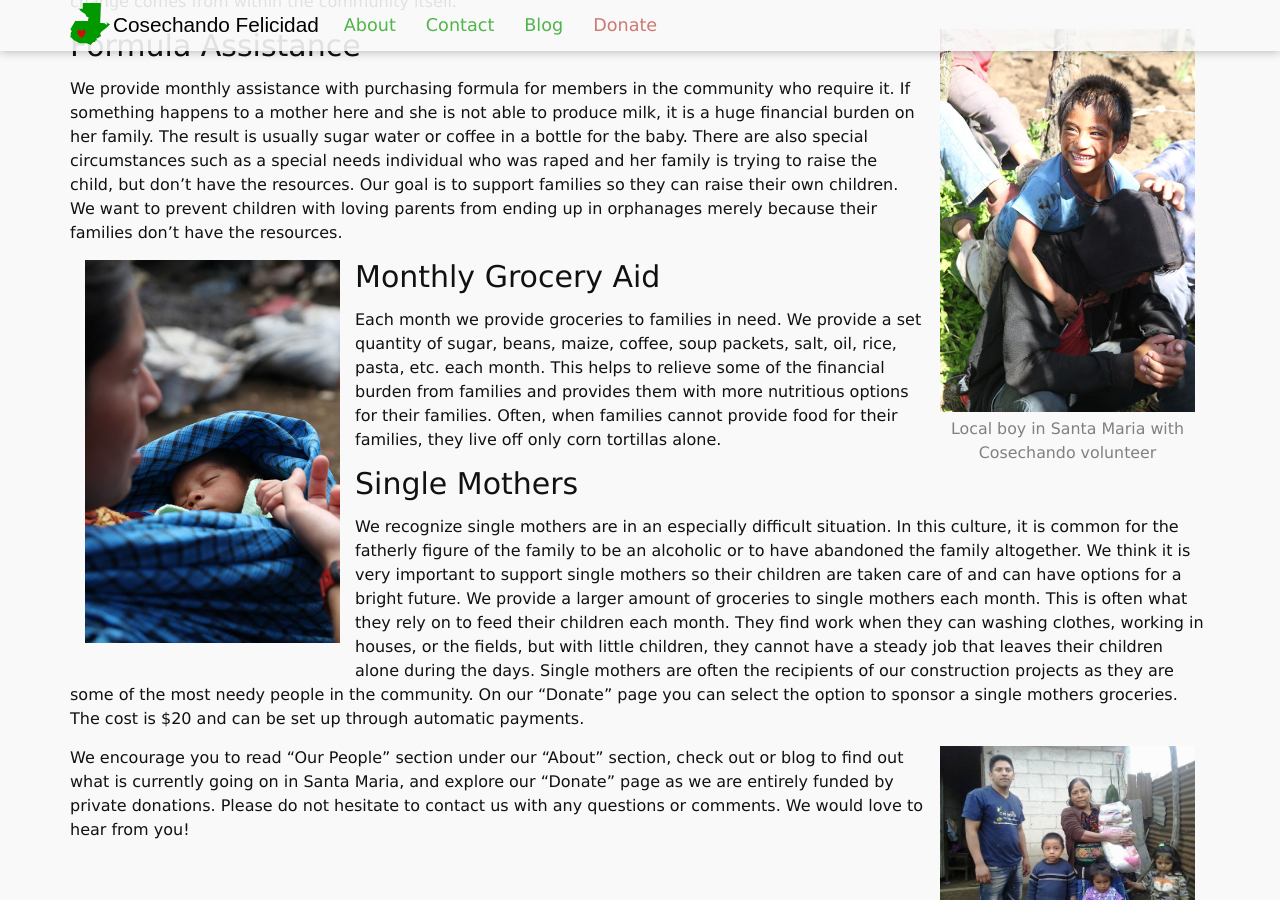
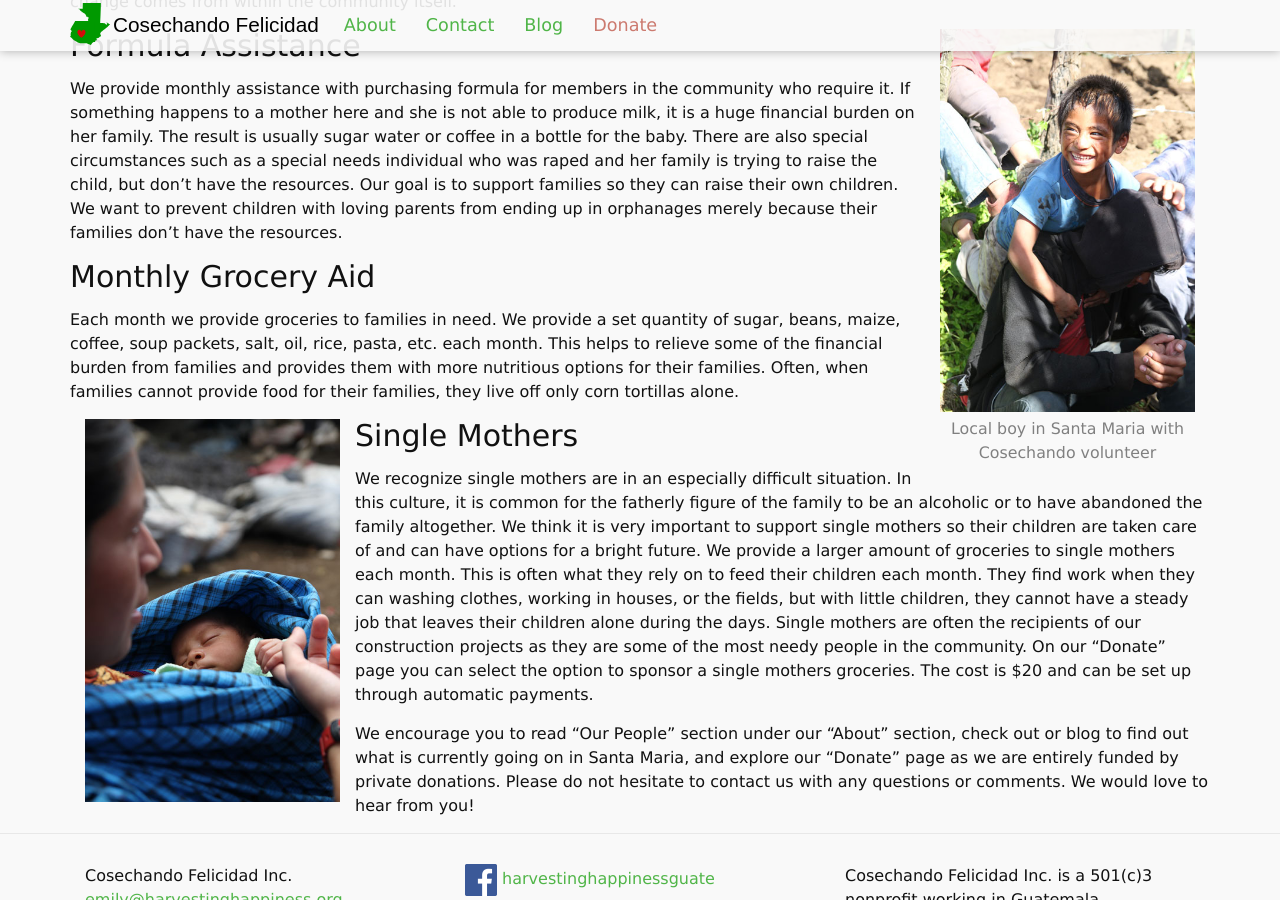
Before and after one commit to harvestinghappiness/harvestinghappiness.github.io, a Jekyll site: the page built from aboutdraft.md, in a window 1280 px wide and 900 px high, scrolled down 2474 px. Built offline with Jekyll 4.4.1, drawn with Linux system fonts in a browser that asks for light colours.

Commit message:
Update Image Locations

```diff
--- a/aboutdraft.md
+++ b/aboutdraft.md
@@ -121,7 +121,6 @@ child, but don’t have the resources. Our goal is to support families so they c
 We want to prevent children with loving parents from ending up in orphanages merely because their
 families don’t have the resources.
 
-{% include figure.html src="about/baby.jpg" caption="" side="left" size="quarter" %}
 <!--{% include figure.html src="about/alan2.jpg" caption="Emily with Alan" side="left" size="quarter" %}-->
 
 ## Monthly Grocery Aid
@@ -131,6 +130,7 @@ coffee, soup packets, salt, oil, rice, pasta, etc. each month. This helps to rel
 burden from families and provides them with more nutritious options for their families. Often, when
 families cannot provide food for their families, they live off only corn tortillas alone.
 
+{% include figure.html src="about/baby.jpg" caption="" side="left" size="quarter" %}
 <!--{% include figure.html src="about/groceries.jpg" caption="Delivering groceries to a family in need" side="left" size="quarter" %}-->
 <!--{% include figure.html src="about/groceries2.jpg" caption="" side="left" size="quarter" %}-->
 
@@ -147,7 +147,7 @@ some of the most needy people in the community. On our “Donate” page you can
 sponsor a single mothers groceries. The cost is $20 and can be set up through automatic payments.
 
 <!--{% include figure.html src="about/singlemothers.jpg" caption="A single mother with her family" side="left" size="quarter" %}-->
-{% include figure.html src="about/singlemothers2.jpg" caption="" side="right" size="quarter" %}
+<!--{% include figure.html src="about/singlemothers2.jpg" caption="" side="right" size="quarter" %}-->
 
 We encourage you to read “Our People” section under our “About” section, check out or blog to find
 out what is currently going on in Santa Maria, and explore our “Donate” page as we are entirely funded
```
Also changed, not shown: 1 other file.
